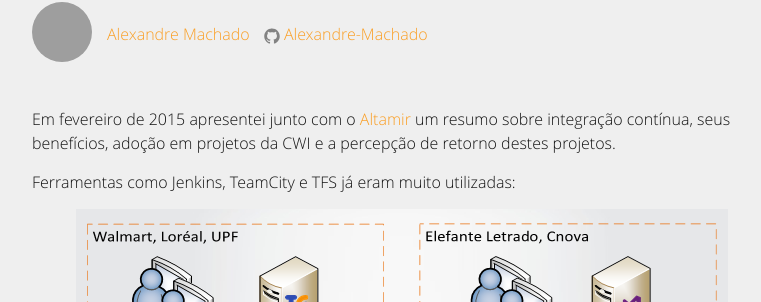
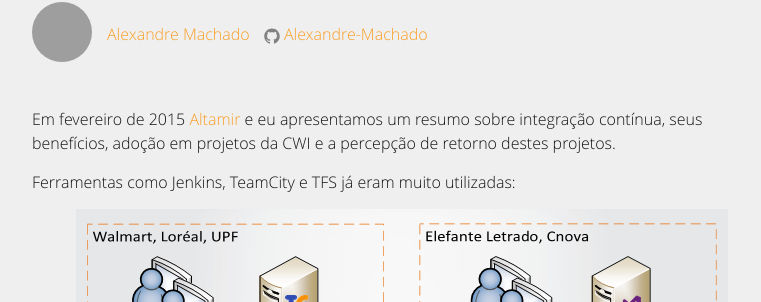
Before and after one commit to marcoslimacwi/drops, a Jekyll site: the page built from _posts/2016-02-17-integração-contínua-na-cwi.markdown, in a window 1280 px wide, cut to the strip 319-621 px from the top of the page. Shown: the whole strip, without its empty margins (238-999 px from the left). Built offline with Jekyll 4.4.1, drawn with Linux system fonts in a browser that asks for light colours; comment, search, counter and statistics services are not loaded; grey boxes are pictures that could not be loaded.

Commit message:
fix: correção gramatical

```diff
--- a/_posts/2016-02-17-integração-contínua-na-cwi.markdown
+++ b/_posts/2016-02-17-integração-contínua-na-cwi.markdown
@@ -6,7 +6,7 @@
 abstract: >
   Integração Contínua na CWI, um resumo.
 ---
-Em fevereiro de 2015 apresentei junto com o [Altamir](https://www.facebook.com/altamir.junior.dias) um resumo sobre integração contínua,
+Em fevereiro de 2015 [Altamir](https://www.facebook.com/altamir.junior.dias) e eu apresentamos um resumo sobre integração contínua,
 seus benefícios, adoção em projetos da CWI e a percepção de retorno destes projetos.
 
 Ferramentas como Jenkins, TeamCity e TFS já eram muito utilizadas:
```
